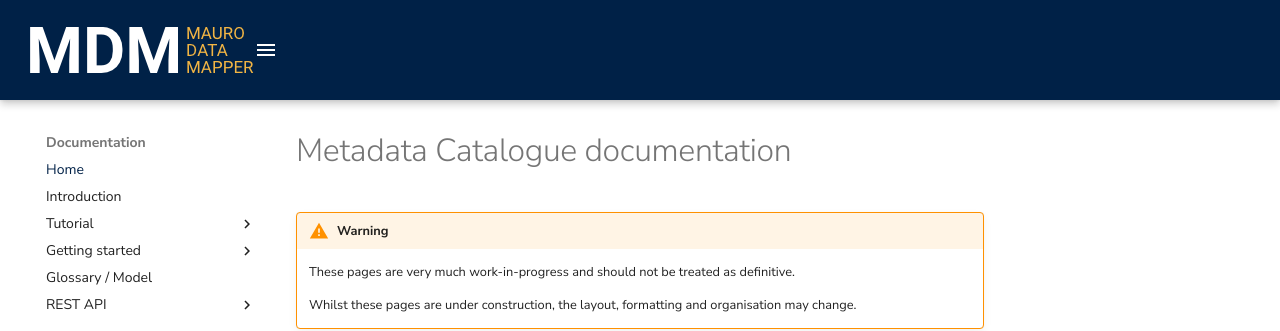
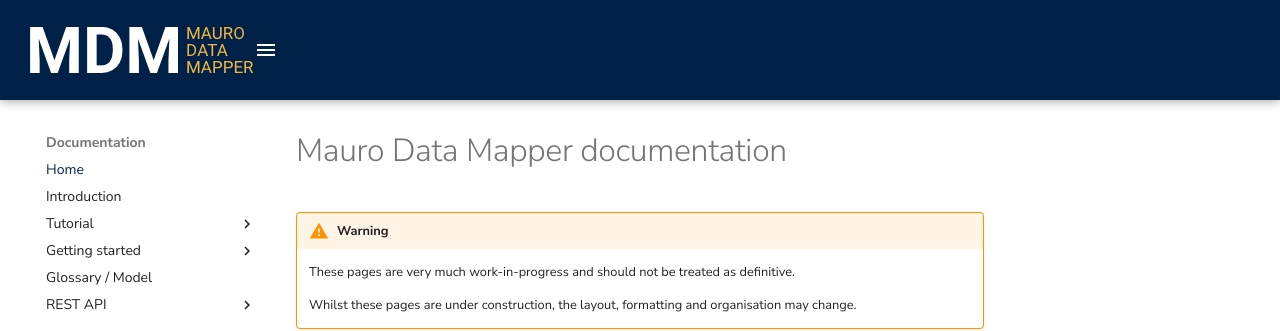
Before and after one commit to MauroDataMapper/docs, an MkDocs documentation site: the page built from docs/index.md, in a window 1280 px wide. Shown: the top 331 px of the page. Built offline with MkDocs 1.6.1 and Material for MkDocs 9.7.7, drawn with Linux system fonts in a browser that asks for light colours.

Commit message:
Update index.md

```diff
--- a/docs/index.md
+++ b/docs/index.md
@@ -1,4 +1,4 @@
-# Metadata Catalogue documentation
+# Mauro Data Mapper documentation
 
 
 !!! Warning
```
